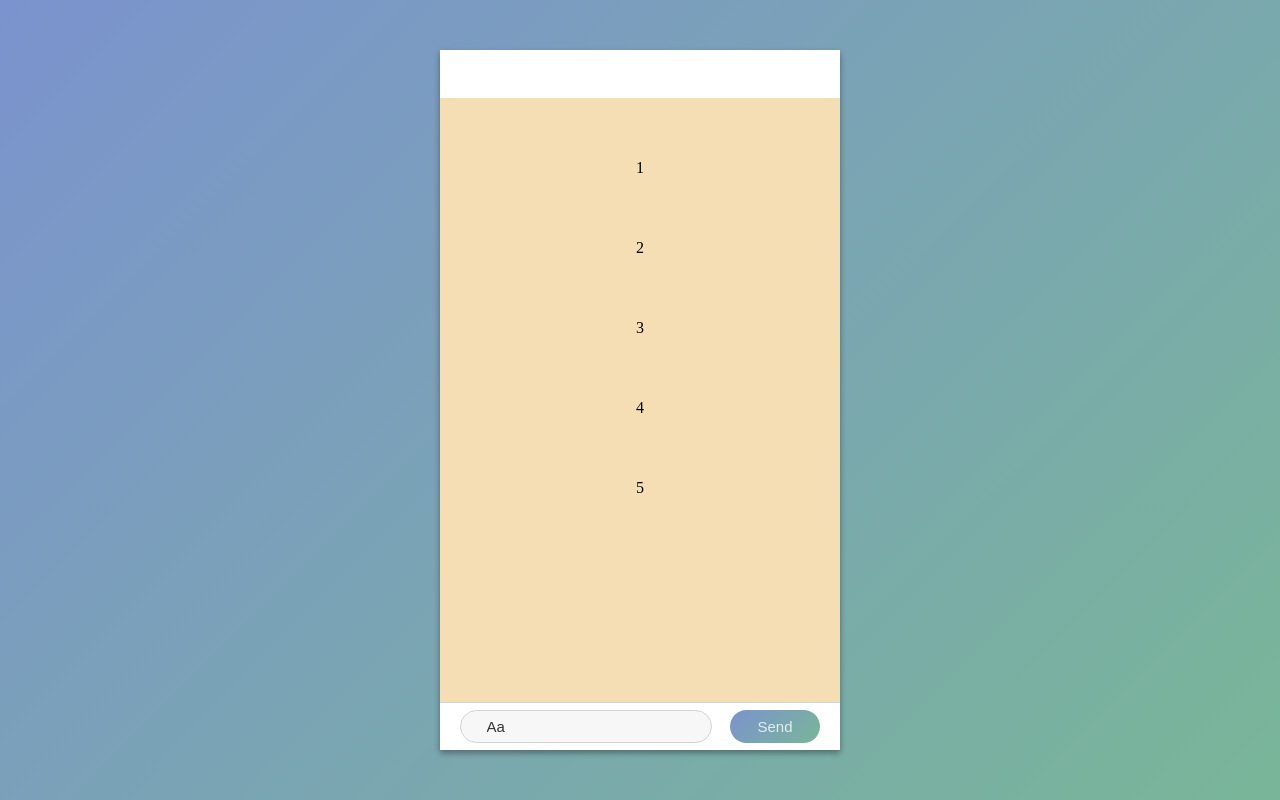
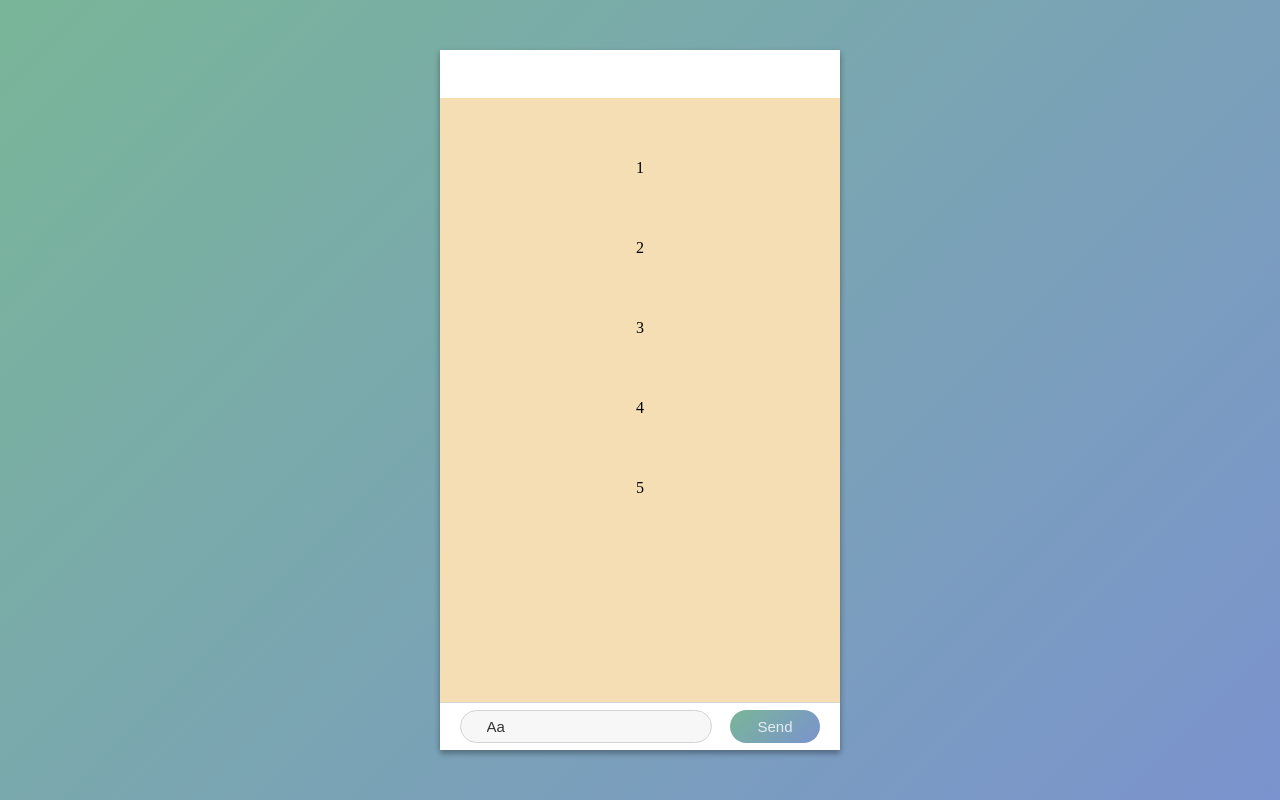
Before and after one commit to atlanticrev/app_chat_client, a plain HTML site: page index.html in a window 1280 px wide. Drawn offline with Linux system fonts and the light colour scheme.

Commit message:
style update

```diff
--- a/style.css
+++ b/style.css
@@ -8,7 +8,7 @@
 body {
     width: 100vw;
     height: 100vh;
-    background: linear-gradient(-45deg, #79B698, #7B93CE);
+    background: linear-gradient(-45deg, #7B93CE, #79B698);
     display: flex;
     flex-direction: column;
     justify-content: center;
@@ -90,8 +90,12 @@ main {
     color: rgba(0, 0, 0, .8);
 }
 
+/*.send-message > input:focus {*/
+/*    color: rgba(0, 0, 0, .4);*/
+/*}*/
+
 .send-button {
-    background: linear-gradient(-45deg, #79B698, #7B93CE);
+    background: linear-gradient(-45deg, #7B93CE, #79B698);
     width: 25%;
     height: 70%;
     border-radius: 20px;
@@ -100,3 +104,7 @@ main {
     font-size: 15px;
     cursor: pointer;
 }
+
+.send-button:hover {
+    opacity: .9;
+}
```
